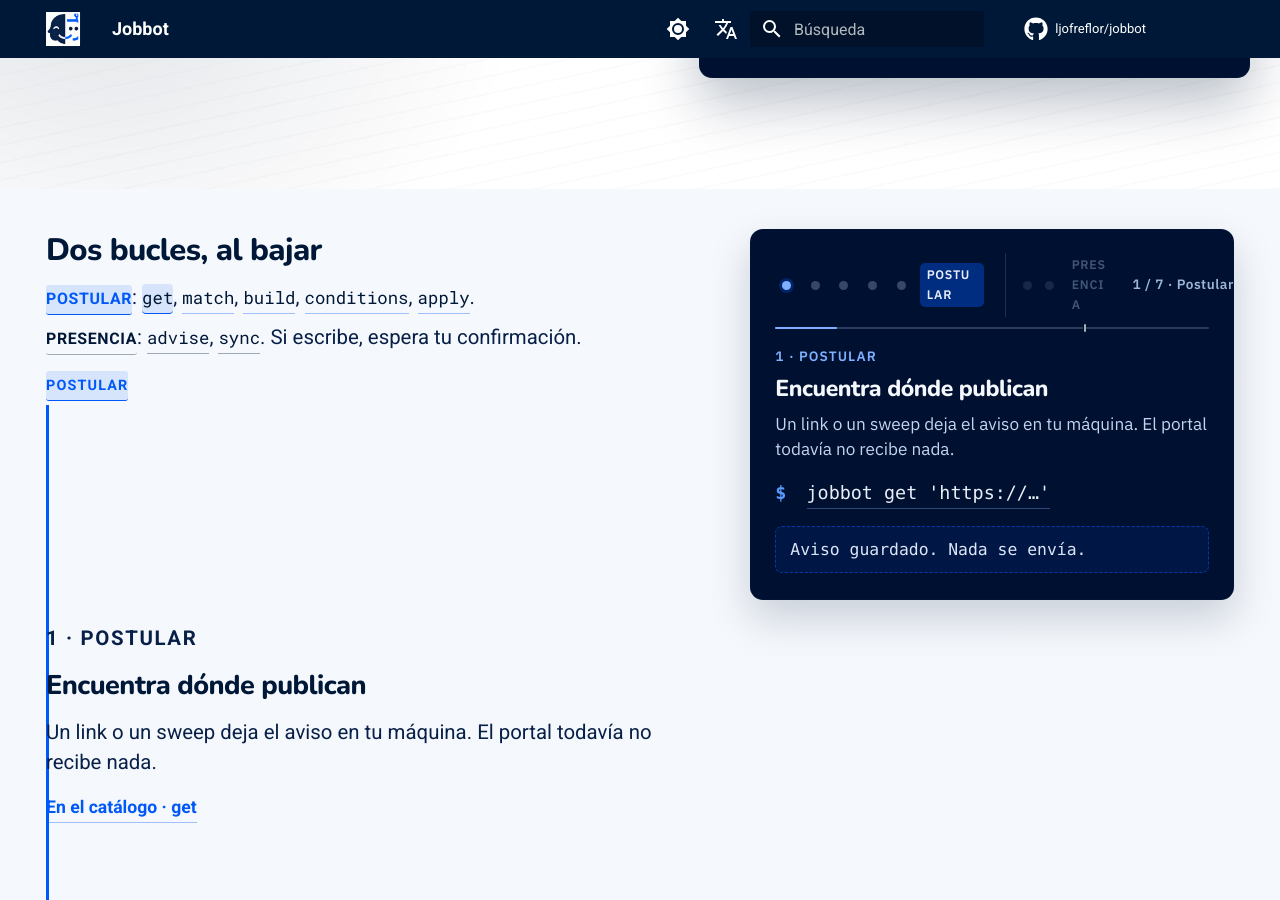
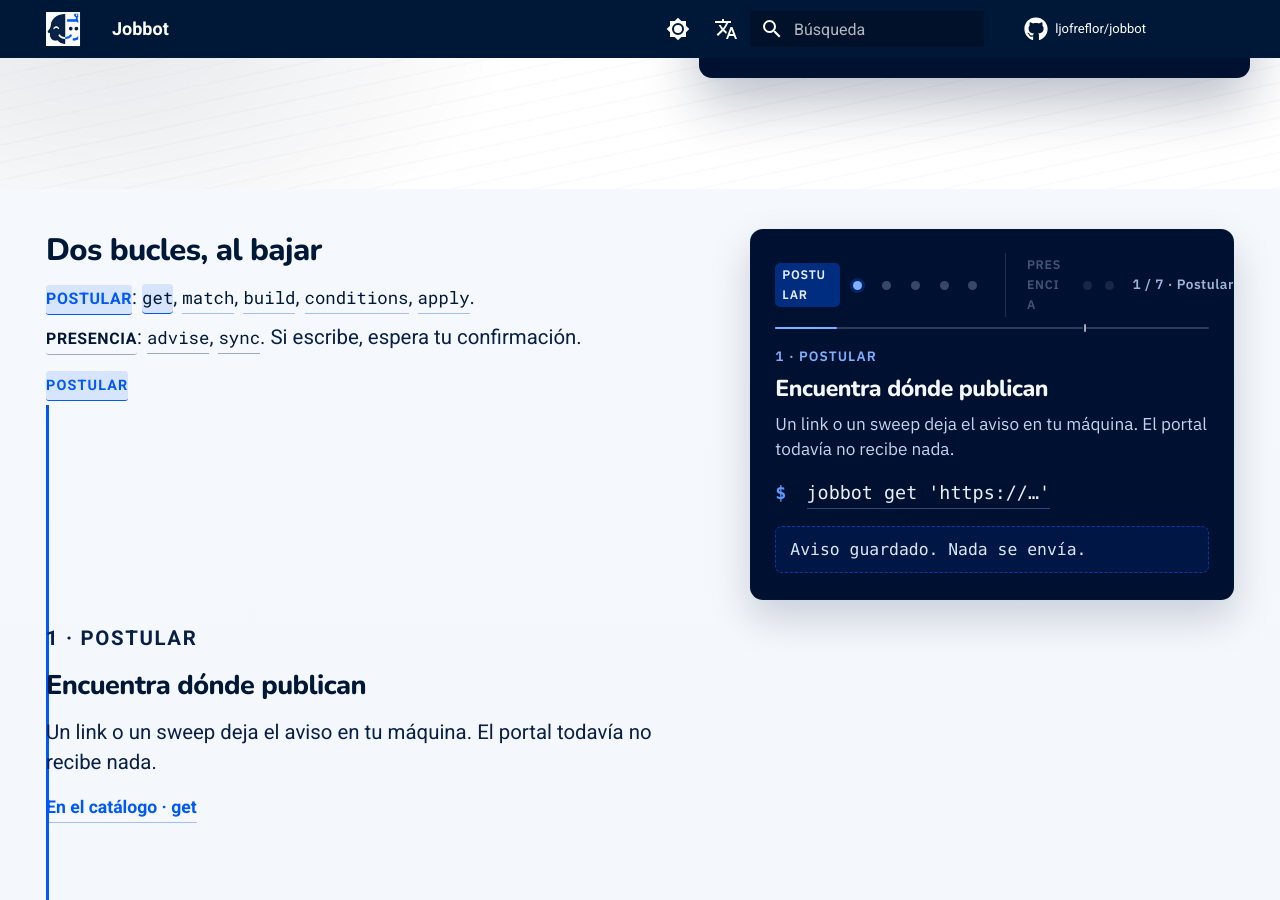
Before and after one commit to ljofreflor/jobbot, an MkDocs documentation site: the page built from docs/index.md, in a window 1280 px wide and 900 px high, scrolled down 769 px. Built offline with MkDocs 1.6.1 and Material for MkDocs 9.7.7, drawn with Linux system fonts in a browser that asks for light colours; comment, search, counter and statistics services are not loaded.

Commit message:
docs(landing): pin loop chips lead each progress chapter
Co-authored-by: Leonardo Andes Jofre Flor <leonardo.jofre+csld1@consalud.cl>

```diff
--- a/docs/overrides/home.html
+++ b/docs/overrides/home.html
@@ -225,17 +225,17 @@
              aria-keyshortcuts="ArrowLeft ArrowRight ArrowUp ArrowDown Home End PageUp PageDown">
           <p class="jb-scrolly__dots" id="jb-scrolly-dots">
             <span class="jb-scrolly__chapter" role="group" aria-label="{% if en %}Apply{% else %}Postular{% endif %}">
+              <a href="#story-get" class="jb-scrolly__loop" tabindex="-1" aria-current="true" aria-controls="story-get" aria-label="{% if en %}Jump to the Apply loop{% else %}Ir al bucle Postular{% endif %}">{% if en %}apply{% else %}postular{% endif %}</a>
               <a href="#story-get" class="jb-scrolly__dot is-current" aria-current="step" aria-controls="story-get" tabindex="0" aria-label="{% if en %}Step 1, apply, get{% else %}Paso 1, postular, get{% endif %}"></a>
               <a href="#story-match" class="jb-scrolly__dot" aria-controls="story-match" tabindex="-1" aria-label="{% if en %}Step 2, apply, match{% else %}Paso 2, postular, match{% endif %}"></a>
               <a href="#story-build" class="jb-scrolly__dot" aria-controls="story-build" tabindex="-1" aria-label="{% if en %}Step 3, apply, build{% else %}Paso 3, postular, build{% endif %}"></a>
               <a href="#story-conditions" class="jb-scrolly__dot" aria-controls="story-conditions" tabindex="-1" aria-label="{% if en %}Step 4, apply, conditions{% else %}Paso 4, postular, conditions{% endif %}"></a>
               <a href="#story-apply" class="jb-scrolly__dot" aria-controls="story-apply" tabindex="-1" aria-label="{% if en %}Step 5, apply, apply{% else %}Paso 5, postular, apply{% endif %}"></a>
-              <a href="#story-get" class="jb-scrolly__loop" tabindex="-1" aria-current="true" aria-controls="story-get" aria-label="{% if en %}Jump to the Apply loop{% else %}Ir al bucle Postular{% endif %}">{% if en %}apply{% else %}postular{% endif %}</a>
             </span>
             <span class="jb-scrolly__chapter" role="group" aria-label="{% if en %}Presence{% else %}Presencia{% endif %}">
+              <a href="#story-advise" class="jb-scrolly__loop" tabindex="-1" aria-controls="story-advise" aria-label="{% if en %}Jump to the Presence loop{% else %}Ir al bucle Presencia{% endif %}">{% if en %}presence{% else %}presencia{% endif %}</a>
               <a href="#story-advise" class="jb-scrolly__dot" aria-controls="story-advise" tabindex="-1" aria-label="{% if en %}Step 6, presence, advise{% else %}Paso 6, presencia, advise{% endif %}"></a>
               <a href="#story-sync" class="jb-scrolly__dot" aria-controls="story-sync" tabindex="-1" aria-label="{% if en %}Step 7, presence, sync{% else %}Paso 7, presencia, sync{% endif %}"></a>
-              <a href="#story-advise" class="jb-scrolly__loop" tabindex="-1" aria-controls="story-advise" aria-label="{% if en %}Jump to the Presence loop{% else %}Ir al bucle Presencia{% endif %}">{% if en %}presence{% else %}presencia{% endif %}</a>
             </span>
           </p>
           <p class="jb-scrolly__count" id="jb-scrolly-count" aria-hidden="true">{% if en %}1 / 7 · Apply{% else %}1 / 7 · Postular{% endif %}</p>
```
